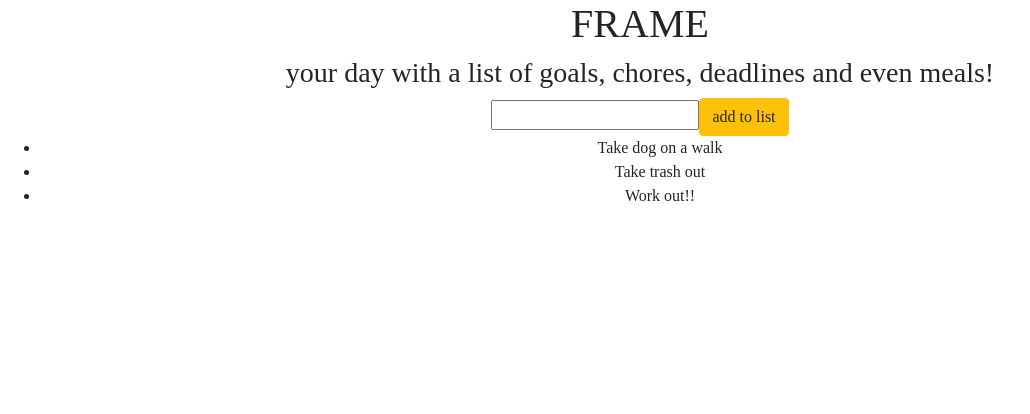
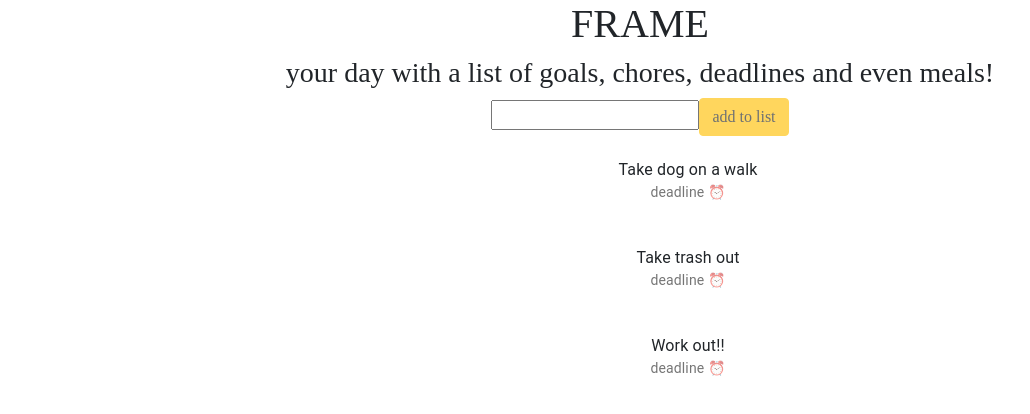
Before and after one commit to likithaaa/frame, a React (Create React App) app: page / in a window 1280 px wide. Shown: the top 414 px of the page, without its empty margins (0-1030 px from the left). Built offline with nearby package versions, Linux system fonts and the light colour scheme; a web font is replaced by a local one.

Commit message:
Styling for list and add materialUI list

```diff
--- a/package.json
+++ b/package.json
@@ -3,6 +3,7 @@
   "version": "0.1.0",
   "private": true,
   "dependencies": {
+    "@material-ui/core": "^4.11.0",
     "@testing-library/jest-dom": "^4.2.4",
     "@testing-library/react": "^9.5.0",
     "@testing-library/user-event": "^7.2.1",
--- a/src/App.js
+++ b/src/App.js
@@ -1,7 +1,7 @@
 import React, { useState } from 'react';
 import './App.css';
-import Button from 'react-bootstrap/Button';
 import 'bootstrap/dist/css/bootstrap.min.css';
+import Todo from './Todo';
 
 function App() {
   const [todos, setTodos] = useState([
@@ -29,14 +29,19 @@ function App() {
       <form>
         <input value={input} onChange={(e) => setInput(e.target.value)} />
 
-        <button onClick={addTodo} type="submit" class="btn btn-warning">
+        <button
+          onClick={addTodo}
+          type="submit"
+          disabled={!input}
+          class="btn btn-warning"
+        >
           add to list
         </button>
       </form>
 
       <ul>
         {todos.map((todo) => (
-          <li>{todo}</li>
+          <Todo list={todo} />
         ))}
       </ul>
     </div>
--- /dev/null
+++ b/src/Todo.jsx
@@ -0,0 +1,21 @@
+import React from 'react';
+import {
+  List,
+  Avatar,
+  ListItemAvatar,
+  ListItem,
+  ListItemText,
+} from '@material-ui/core';
+
+function Todo(props) {
+  return (
+    <List>
+      <ListItem>
+        <ListItemAvatar></ListItemAvatar>
+        <ListItemText primary={props.list} secondary="deadline ⏰" />
+      </ListItem>
+    </List>
+  );
+}
+
+export default Todo;
```
Also changed, not shown: 1 other file (tests, documents, lock files or other folders).
